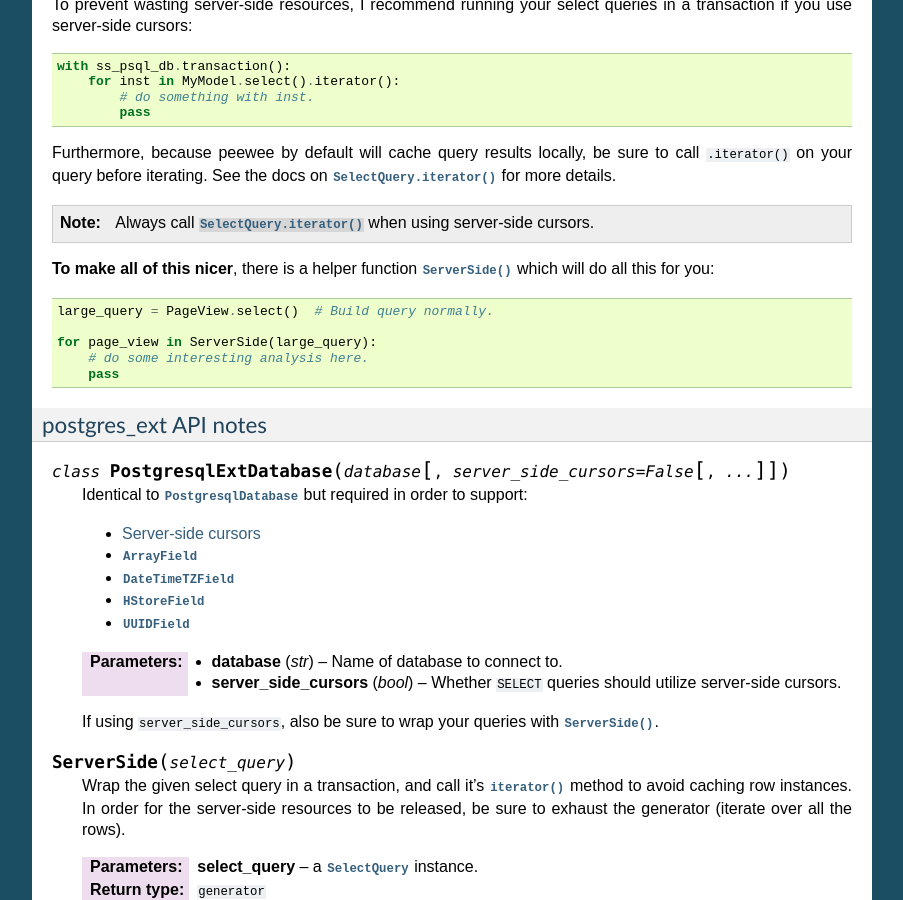
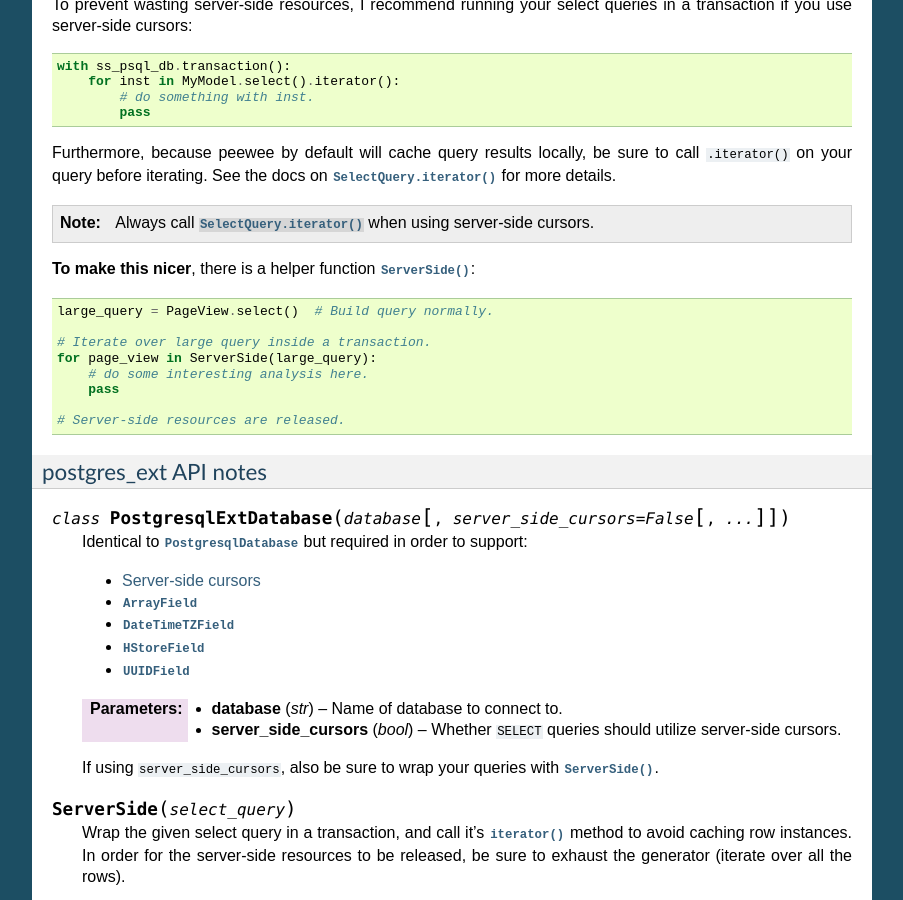
Before and after one commit to coleifer/peewee, a Sphinx documentation site: the page built from docs/peewee/playhouse.rst, in a window 1280 px wide and 900 px high, scrolled down 4536 px. Shown: the whole window, without its empty margins (198-1101 px from the left). Built offline with Sphinx 7.4.7, drawn with Linux system fonts in a browser that asks for light colours.

Commit message:
Cleaning up docs a bit.

```diff
--- a/docs/peewee/playhouse.rst
+++ b/docs/peewee/playhouse.rst
@@ -312,16 +312,18 @@ on :py:meth:`SelectQuery.iterator` for more details.
 
 .. note:: Always call :py:meth:`SelectQuery.iterator` when using server-side cursors.
 
-**To make all of this nicer**, there is a helper function :py:func:`ServerSide` which
-will do all this for you:
+**To make this nicer**, there is a helper function :py:func:`ServerSide`:
 
 .. code-block:: python
 
     large_query = PageView.select()  # Build query normally.
 
+    # Iterate over large query inside a transaction.
     for page_view in ServerSide(large_query):
         # do some interesting analysis here.
         pass
+
+    # Server-side resources are released.
 
 
 postgres_ext API notes
```
